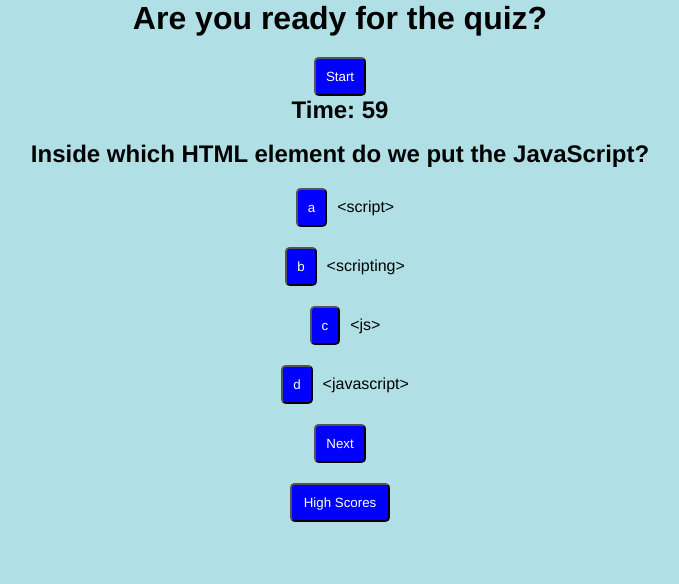
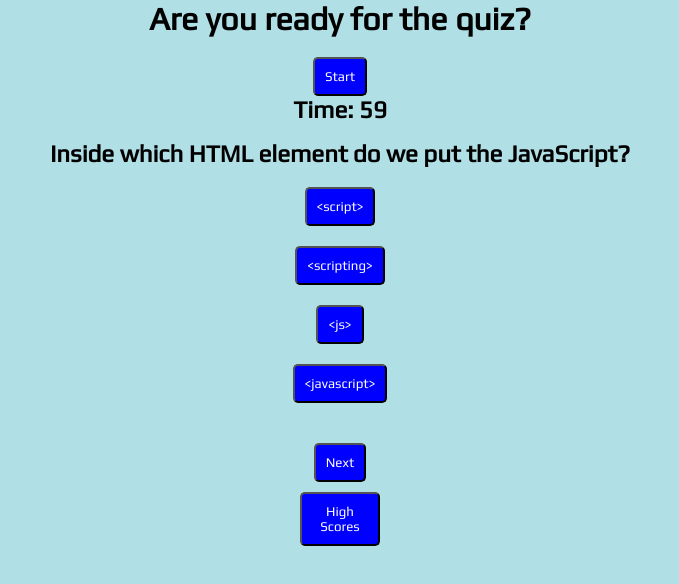
Before and after one commit to justosk8/JesseClark-Code-Quiz, a plain HTML site: page index.html in a window 1280 px wide. Both pictures are taken after a click on the button "Start". Shown: the whole page, without its empty margins (300-979 px from the left). Drawn offline with Linux system fonts and the light colour scheme.

Commit message:
cleaned up answer buttons

```diff
--- a/assets/css/style.css
+++ b/assets/css/style.css
@@ -2,7 +2,7 @@
     margin: 0;
     padding: 0;
     box-sizing: border-box;
-    font-family:'Franklin Gothic Medium', 'Arial Narrow', Arial, sans-serif;
+    font-family: 'Play', sans-serif;
 }
 
 
@@ -89,9 +89,13 @@ li {
   margin-top: 0;
 }
 
-  #high-scores {
+  .bottom-btns {
       margin: auto;
 
-      margin-top: 10px;
+      margin-top: 20px;
       width: 100px;
   }
+
+  #next {
+    margin-bottom: 0;
+  }
--- a/assets/js/script.js
+++ b/assets/js/script.js
@@ -40,7 +40,7 @@ var myQuestions = [
     c: "<js>",
     d: "<javascript>"
   },
-  correctAnswer: "<script>"
+  correctAnswer: "aButton"
 
   },
   {
@@ -95,25 +95,21 @@ function countdown() {
   document.getElementById("questionEl");
   questions.innerText = myQuestions[count].question;
 
-
-
-  var answer1 = document.getElementById("ans1");
+  var answer1 = document.getElementById("btn-a");
   var firstAnswer = myQuestions[count].answers.a;
   answer1.innerText = firstAnswer;
 
-  var answer2 = document.getElementById('ans2');
+  var answer2 = document.getElementById('btn-b');
   var secondAnswer = myQuestions[count].answers.b;
   answer2.innerText = secondAnswer;
 
-  var answer3 = document.getElementById('ans3');
+  var answer3 = document.getElementById('btn-c');
   var thirdAnswer = myQuestions[count].answers.c;
   answer3.innerText = thirdAnswer;
 
-  var answer4 = document.getElementById('ans4');
+  var answer4 = document.getElementById('btn-d');
   var fourthAnswer = myQuestions[count].answers.d;
   answer4.innerText = fourthAnswer;
-
-
 
 
   // Use the `setInterval()` method to call a function to be executed every 1000 milliseconds
@@ -136,17 +132,15 @@ function countdown() {
   }, 1000);
 
 
-  if (aButton === myQuestions[0].correctAnswer) {
-    console.log(myQuestions[count].correctAnswer, "correct");
-    //var correct1 = document.getElementById('rightOrWrong');
-    //correct1.innerText = 'Correct!';
-  } else {
-    console.log(myQuestions[count].correctAnswer, "incorrect");
-    //correct1.innerText = 'Wrong!';
-    //timeLeft = timeLeft + 10;
-  }
+    /*
+   var answer = myQuestions[count].correctAnswer;
+   if (answer1 === answer) {
+     document.getElementById("rightOrWrong").innerText("Correct");
+   } else {
+     document.getElementById("rightOrWrong").innerText("WRONG!");
+   }
 
-  /*
+
   aButton.onclick = nextQuestion;
   bButton.onclick = nextQuestion;
   cButton.onclick = nextQuestion;
@@ -163,23 +157,24 @@ var nextQuestion = function() {
   document.getElementById("questionEl");
   questions.innerText = myQuestions[count].question;
 
-  var answer1 = document.getElementById("ans1");
+  var answer1 = document.getElementById("btn-a");
   var firstAnswer = myQuestions[count].answers.a;
   answer1.innerText = firstAnswer;
 
-  var answer2 = document.getElementById('ans2');
+  var answer2 = document.getElementById('btn-b');
   var secondAnswer = myQuestions[count].answers.b;
   answer2.innerText = secondAnswer;
 
-  var answer3 = document.getElementById('ans3');
+  var answer3 = document.getElementById('btn-c');
   var thirdAnswer = myQuestions[count].answers.c;
   answer3.innerText = thirdAnswer;
 
-  var answer4 = document.getElementById('ans4');
+  var answer4 = document.getElementById('btn-d');
   var fourthAnswer = myQuestions[count].answers.d;
   answer4.innerText = fourthAnswer;
   count++;
   console.log(count);
+
 };
 
 
--- a/index.html
+++ b/index.html
@@ -5,6 +5,9 @@
     <meta name="viewport" content="width=device-width, initial-scale=1.0" />
     <meta http-equiv="X-UA-Compatible" content="ie=edge" />
     <title>Code Quiz</title>
+    <link href="https://fonts.googleapis.com/css2?family=Open+Sans:wght@400;700&family=Staatliches&display=swap" rel="stylesheet">
+    <link rel="preconnect" href="https://fonts.gstatic.com">
+    <link href="https://fonts.googleapis.com/css2?family=Play&display=swap" rel="stylesheet">
     <link rel="stylesheet" href="./assets/css/style.css" />
   </head>
   <body>
@@ -18,17 +21,19 @@
       <!--<div class="quiz-box">-->
         <div class="questionAndAnswers">
           <h2 id="questionEl">Questions</h2>
-          <ul>
+          <ul class="answers">
 
-          <li><button id="btn-a">a</button><span id="ans1">answer1</span></li>
-          <li><button id="btn-b">b</button><span id="ans2">answer2</span></li>
-          <li><button id="btn-c">c</button><span id="ans3">answer3</span></li>
-          <li><button id="btn-d">d</button><span id="ans4">answer4</span></li>
+          <li><button id="btn-a">a</button><!--<span id="ans1">answer1</span></li>-->
+          <li><button id="btn-b">b</button><!--<span id="ans2">answer2</span></li>-->
+          <li><button id="btn-c">c</button><!--<span id="ans3">answer3</span></li>-->
+          <li><button id="btn-d">d</button><!--<span id="ans4">answer4</span></li>-->
           </ul>
           <span id="rightOrWrong"></span>
-          <button id="next">Next</button>
         </div>
+        <div class="bottom-btns">
+        <button id="next">Next</button>
         <button id="high-scores">High Scores</button>
+        </div>
       <!--</div>-->
     </div>
     <script src="./assets/js/script.js"></script>
```
